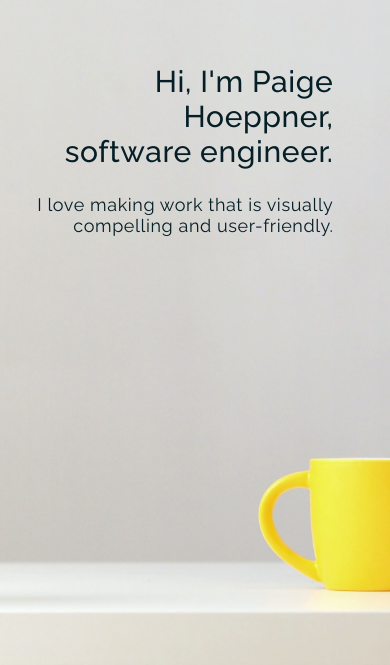
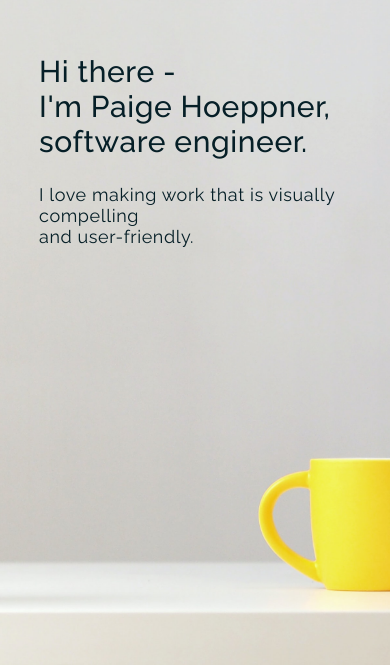
Before and after one commit to thepaiger/portfolio, a React (Create React App) app in the folder client/: page / in a window 390 px wide. Shown: the part 179-844 px from the top of the page. Built offline with nearby package versions, Linux system fonts and the light colour scheme.

Commit message:
updated intro headings, left-aligned, adjusted media queries

```diff
--- a/client/src/screens/Home/Home.css
+++ b/client/src/screens/Home/Home.css
@@ -18,36 +18,44 @@
   flex-direction: row;
   justify-content: center;
   align-items: center;
-  flex-wrap: wrap-reverse;
-  margin: 0 5vw 25vh 0;
+  flex-wrap: wrap;
+  margin: 0 0 25vh 0;
+  max-width: 725px;
 }
 
 .intro-text {
   display: flex;
   flex-direction: column;
   justify-content: center;
-  align-items: flex-end;
-  width: 80%;
+  align-items: flex-start;
+  width: 100%;
   height: 100%;
-  text-align: end;
+  text-align: start;
   color: #061f27;
 }
 
 .intro-heading {
   display: flex;
   flex-direction: column;
-  align-items: flex-end;
+  align-items: flex-start;
   margin: 0 0 2.5vh 0;
   font-size: 64px;
   font-weight: 500;
 }
 
 .intro-subheading {
+  display: flex;
+  flex-direction: column;
+  align-items: flex-start;
   font-size: 30px;
   font-weight: 400;
 }
 
 @media (max-width: 739px) {
+  .intro-text {
+    width: 80%;
+  }
+
   .intro-heading {
     font-size: 50px;
     font-weight: 500;
@@ -65,12 +73,8 @@
     height: 100vh;
   }
 
-  .intro-container {
-    flex-direction: column-reverse;
-  }
-
   .intro-text {
-    margin: 0;
+    width: 80%;
   }
 
   .intro-heading {
@@ -84,3 +88,11 @@
     font-weight: 400;
   }
 }
+
+@media (max-height: 825px) {
+  .intro-text {
+    background-color: #d8d7d154;
+    padding: 0 20px;
+    border-radius: 10px;
+  }
+}
--- a/client/src/screens/Home/Home.jsx
+++ b/client/src/screens/Home/Home.jsx
@@ -6,8 +6,8 @@ export default function Home() {
     <section className="home" id="home">
       <div className="intro-container">
         <div className="intro-text">
-          <h1 className="intro-heading">Hi, I'm Paige Hoeppner, <span>software engineer.</span></h1>
-          <h3 className="intro-subheading">I love making work that is visually compelling and user-friendly.</h3>
+          <h1 className="intro-heading"><span>Hi there - </span>I'm Paige Hoeppner, <span>software engineer.</span></h1>
+          <h3 className="intro-subheading">I love making work that is visually compelling <span>and user-friendly.</span></h3>
         </div>
       </div>
     </section>
```
